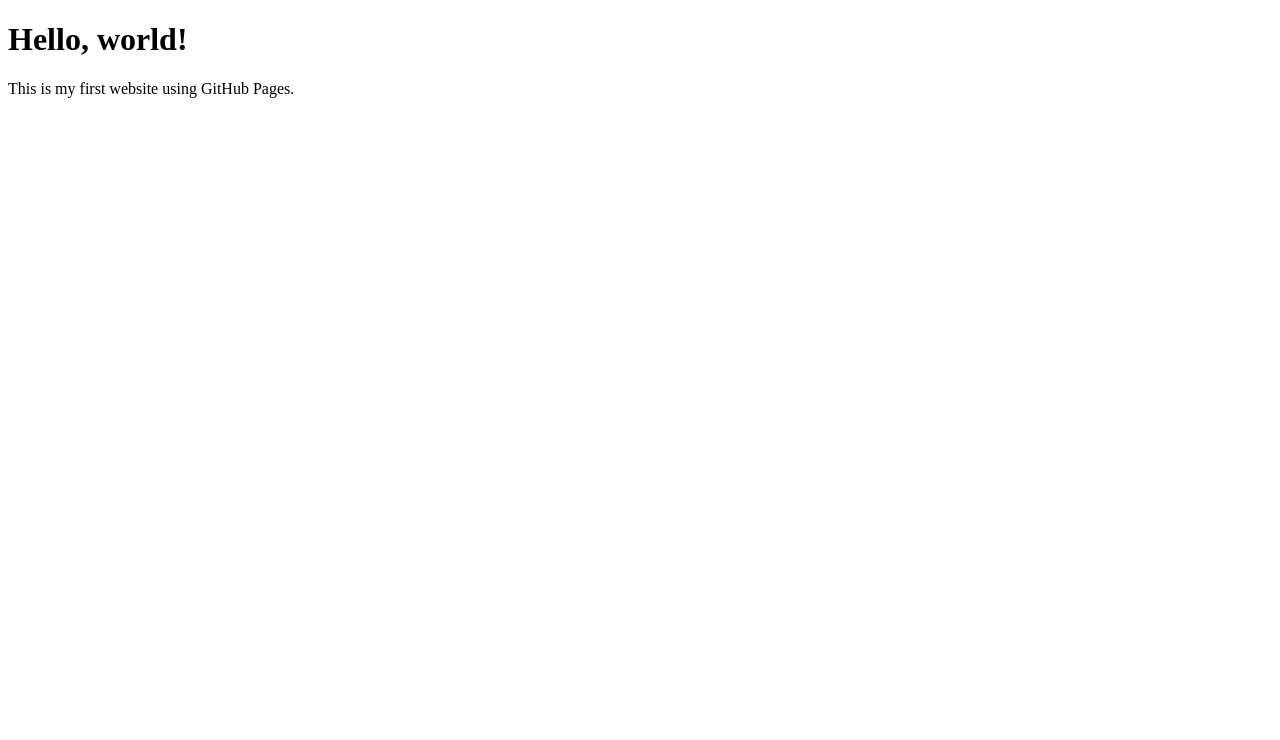
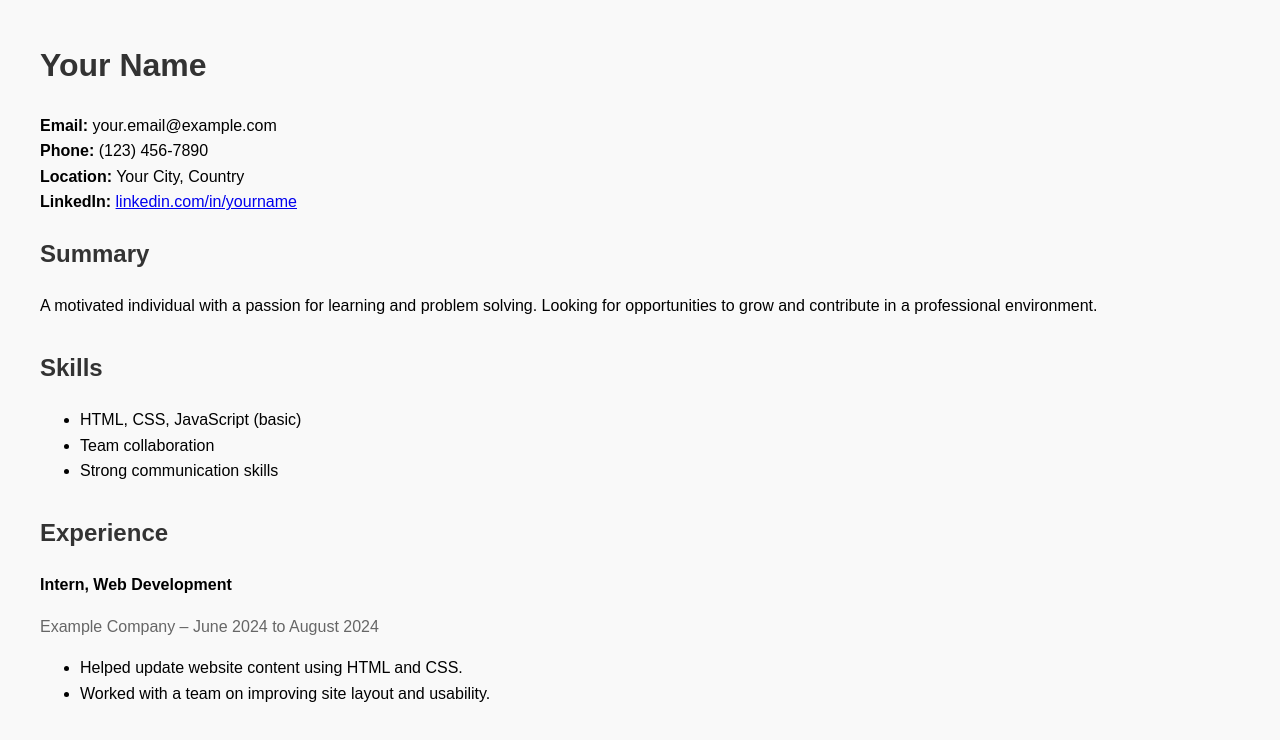
Before and after one commit to abhitejaddula/my-first-website, a plain HTML site: page index.html in a window 1280 px wide. Drawn offline with Linux system fonts and the light colour scheme.

Commit message:
Add files via upload

```diff
--- a/index.html
+++ b/index.html
@@ -1,10 +1,59 @@
 <!DOCTYPE html>
 <html>
-  <head>
-    <title>My First Website</title>
-  </head>
-  <body>
-    <h1>Hello, world!</h1>
-    <p>This is my first website using GitHub Pages.</p>
-  </body>
-</html>
+<head>
+  <meta charset="UTF-8">
+  <title>Your Name - Resume</title>
+  <style>
+    body {
+      font-family: Arial, sans-serif;
+      margin: 40px;
+      line-height: 1.6;
+      background-color: #f9f9f9;
+    }
+    h1, h2 {
+      color: #333;
+    }
+    .section {
+      margin-bottom: 30px;
+    }
+    .job-title {
+      font-weight: bold;
+    }
+    .company {
+      color: #666;
+    }
+  </style>
+</head>
+<body>
+  <h1>Your Name</h1>
+  <p><strong>Email:</strong> your.email@example.com<br>
+     <strong>Phone:</strong> (123) 456-7890<br>
+     <strong>Location:</strong> Your City, Country<br>
+     <strong>LinkedIn:</strong> <a href="https://linkedin.com/in/yourname">linkedin.com/in/yourname</a>
+  </p>
+
+  <div class="section">
+    <h2>Summary</h2>
+    <p>A motivated individual with a passion for learning and problem solving. Looking for opportunities to grow and contribute in a professional environment.</p>
+  </div>
+
+  <div class="section">
+    <h2>Skills</h2>
+    <ul>
+      <li>HTML, CSS, JavaScript (basic)</li>
+      <li>Team collaboration</li>
+      <li>Strong communication skills</li>
+    </ul>
+  </div>
+
+  <div class="section">
+    <h2>Experience</h2>
+    <p class="job-title">Intern, Web Development</p>
+    <p class="company">Example Company – June 2024 to August 2024</p>
+    <ul>
+      <li>Helped update website content using HTML and CSS.</li>
+      <li>Worked with a team on improving site layout and usability.</li>
+    </ul>
+  </div>
+
+  <div c
```
